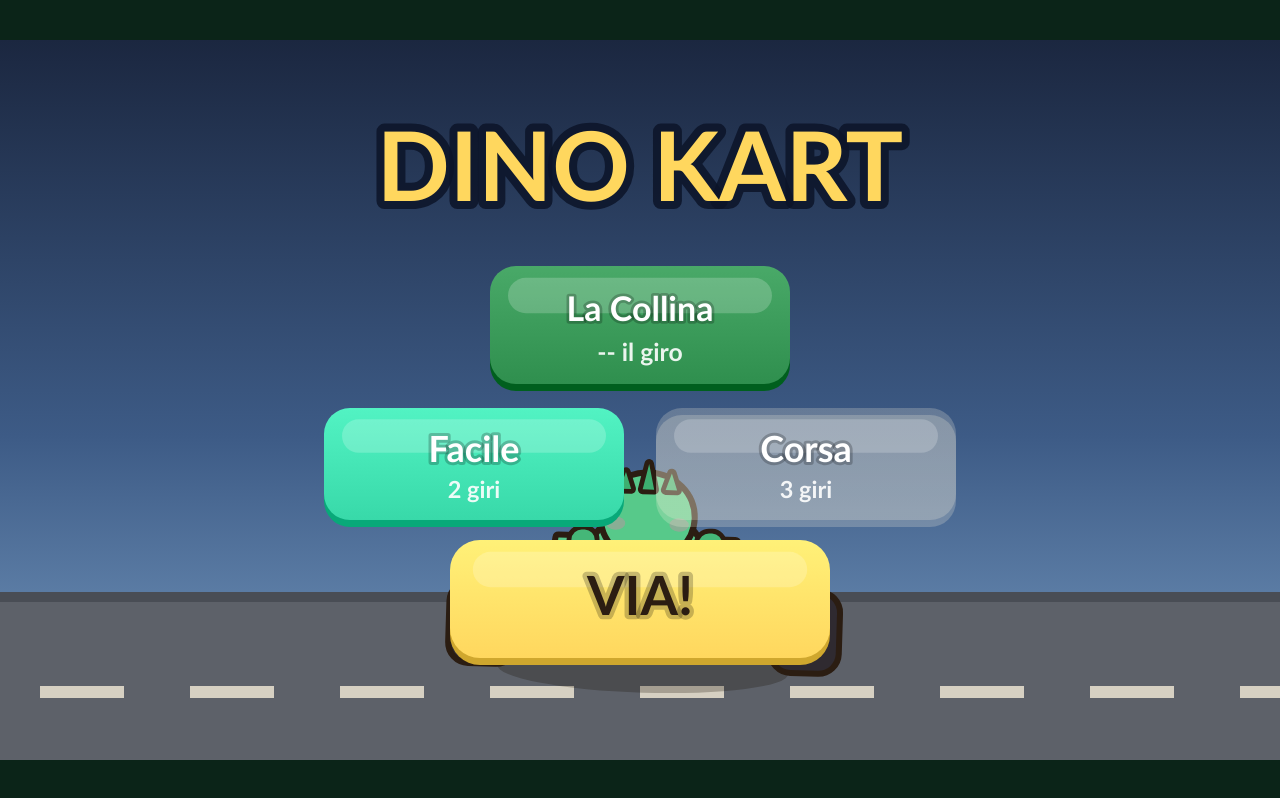
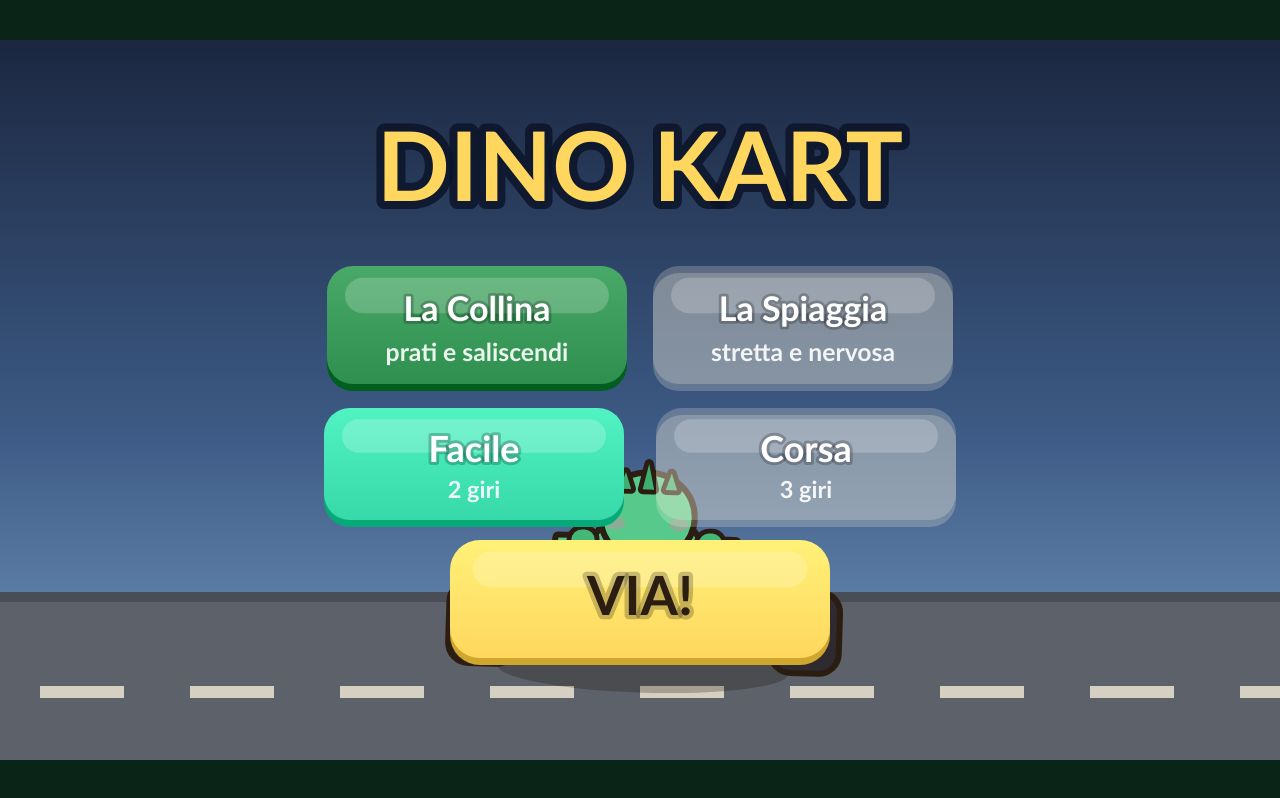
Before and after one commit to leandronesi/dino-kart, a plain HTML site: page index.html in a window 1280 px wide. Drawn offline with Linux system fonts and the light colour scheme.

Commit message:
La Spiaggia: una seconda pista, non la prima ridipinta
La Collina sono curvoni aperti su cui ti appoggi, prati, saliscendi. La
Spiaggia e' stretta e nervosa: piu curve, meno strada in mezzo, tre esse di
fila e una sinistra lunghissima lungo il molo. Cielo arancione, fuoripista di
sabbia, cordoli azzurri, palme al posto dei pini. Giro sui 17 secondi contro i
19 della Collina.

La palette e il tipo di albero adesso stanno nella definizione della pista, non
in una costante globale, cosi la terza pista non richiede di toccare niente
altro che la lista.

La Spiaggia e' passata dalla stessa simulazione della Collina prima di essere
committata, e il collaudo ora la ripete su OGNI pista invece che solo sulla
prima: chi non tocca mai lo schermo deve arrivare ultimo dappertutto.

  La Collina   passivo 39% fuori -> 6o   chi sterza 0% -> 1o
  La Spiaggia  passivo 64% fuori -> 6o   chi sterza 0% -> 1o

Piu tre controlli che con una pista sola non avevano senso: due piste non
possono avere lo stesso id, non possono avere lo stesso colore dell'erba, e i
tasti del menu devono selezionarle davvero. Verificati in negativo:

  Spiaggia ridipinta uguale -> "le due piste hanno lo stesso colore"
  Spiaggia tutta dritta     -> "si vince senza mai toccare lo schermo"
  tasto pista scollegato    -> "il tasto della seconda pista non la seleziona"

Il giro migliore era gia salvato per pista; adesso compare sul tasto al posto
della descrizione appena ne hai fatto uno.

Co-Authored-By: Claude Opus 5 <noreply@anthropic.com>

```diff
--- a/index.html
+++ b/index.html
@@ -1181,16 +1181,20 @@ html, body {
       /* Track picker. One track today, and the row is built from the list so the
          second one needs no new layout. */
       var tracks = G.kartTracks ? G.kartTracks() : [{ name: 'La Collina' }];
+      if (g.track >= tracks.length) g.track = 0;
       var tw = 300, tg = 26;
       var tx0 = (W - (tracks.length * tw + (tracks.length - 1) * tg)) / 2;
       for (i = 0; i < tracks.length; i++) {
         (function (idx) {
+          var t = tracks[idx];
           var bx = tx0 + idx * (tw + tg), on = g.track === idx;
           G.ui.button({
             id: 'trk' + idx, x: bx, y: 226, w: tw, h: 118, r: 26,
             color: on ? C.leaf : 'rgba(255,246,224,.22)',
-            label: tracks[idx].name, fontSize: 34,
-            sub: fmt(g.best[tracks[idx].id]) + ' il giro',
+            label: t.name, fontSize: 34,
+            /* The best lap once you have one, the track's character until then:
+               a row of "--" tells a child nothing about which one to pick. */
+            sub: g.best[t.id] ? fmt(g.best[t.id]) + ' il giro' : (t.sub || ''),
             onTap: function () { g.track = idx; G.saveNow(); G.sfx('pop'); }
           });
         })(i);
@@ -1266,12 +1270,9 @@ html, body {
   var CAM_BACK = 800;            // how far behind the kart the camera sits
   var KART_W = 313;              // a kart, in world units — see drawRivals
 
-  var COL = {
-    grassLight: '#4f9e3f', grassDark: '#458c37',
-    roadLight: '#6b6f76', roadDark: '#63676e',
-    rumbleLight: '#e8536b', rumbleDark: '#fff6e0',
-    laneMark: '#fff6e0'
-  };
+  /* Palette of whatever track is loaded. Swapped wholesale in buildTrack, so
+     nothing downstream has to know which track it is drawing. */
+  var COL = {};
 
   /* --------------------------------------------------------------- track */
   /* A track is built from a handful of instructions; the segment list is
@@ -1280,7 +1281,15 @@ html, body {
     {
       id: 'collina',
       name: 'La Collina',
+      sub: 'prati e saliscendi',
       sky: ['#7fc6e8', '#cfeafc'],
+      prop: 'albero',
+      col: {
+        grassLight: '#4f9e3f', grassDark: '#458c37',
+        roadLight: '#6b6f76', roadDark: '#63676e',
+        rumbleLight: '#e8536b', rumbleDark: '#fff6e0',
+        laneMark: '#fff6e0'
+      },
       /* A LAP IS TWENTY SECONDS. The first version of this plan came to 580
          segments, which at full speed is a lap every ten — so an easy race was
          over in nineteen seconds, before a child had finished working out which
@@ -1317,6 +1326,47 @@ html, body {
         ['ultima curva dx', 90, 3.0, 0],
         ['rettilineo finale', 100, 0, 0]
       ]
+    },
+
+    /* THE SECOND TRACK, and its job is to be a different drive, not the same
+       drive repainted. La Collina is long open bends you lean on; La Spiaggia is
+       shorter, tighter and busier — more corners per minute, less road between
+       them, and a sting in the tail. It went through the same simulation as the
+       first: a driver who never touches the screen has to finish last here too,
+       and the sharpest bend has to stay inside full lock. Different feel, same
+       two rules. */
+    {
+      id: 'spiaggia',
+      name: 'La Spiaggia',
+      sub: 'stretta e nervosa',
+      sky: ['#ffb066', '#ffe6b8'],
+      prop: 'palma',
+      col: {
+        grassLight: '#e8cf94', grassDark: '#dcc084',
+        roadLight: '#7a7f88', roadDark: '#70757e',
+        rumbleLight: '#3aa7d6', rumbleDark: '#fff6e0',
+        laneMark: '#fff6e0'
+      },
+      plan: [
+        ['rettilineo di partenza', 70, 0, 0],
+        ['curva sx sul mare', 110, -2.8, 0],
+        ['contro-curva dx', 100, 2.8, 0],
+        ['dritto corto', 35, 0, 0],
+        ['salitella', 30, 0, 18],
+        ['curvone dx sulle dune', 130, 2.4, 0],
+        ['discesa', 30, 0, -18],
+        ['esse sx', 55, -3.0, 0],
+        ['esse dx', 55, 3.0, 0],
+        ['esse sx di nuovo', 55, -3.0, 0],
+        ['dritto', 45, 0, 0],
+        ['curvone sx lungo il molo', 140, -2.6, 0],
+        ['dossetto', 26, 0, 20],
+        ['contro-dossetto', 26, 0, -20],
+        ['curva dx stretta', 85, 3.0, 0],
+        ['respiro', 40, 0, 0],
+        ['ultima sx', 100, -2.9, 0],
+        ['rettilineo del traguardo', 80, 0, 0]
+      ]
     }
   ];
 
@@ -1327,6 +1377,7 @@ html, body {
 
   function buildTrack(t) {
     segs.length = 0;
+    COL = t.col;
     var i, j, p, n;
     for (i = 0; i < t.plan.length; i++) {
       p = t.plan[i];
@@ -1423,7 +1474,7 @@ html, body {
      12000 units a second and one that scrolls at 4000 look nearly identical.
      Placed once per track, at a fixed side offset. */
   var props = [];
-  function buildProps() {
+  function buildProps(t) {
     props.length = 0;
     var i, n = Math.floor(segs.length / 4);
     for (i = 0; i < n; i++) {
@@ -1433,7 +1484,7 @@ html, body {
       props.push({
         seg: si,
         x: side * (1.35 + ((i * 37) % 11) / 11 * 1.5),
-        kind: (i % 5 === 0) ? 'cartello' : 'albero',
+        kind: (i % 5 === 0) ? 'cartello' : (t.prop || 'albero'),
         h: 900 + ((i * 53) % 7) * 130
       });
     }
@@ -1622,7 +1673,7 @@ html, body {
       S.rivalScale = d.rivalScale;
 
       buildTrack(TRACKS[S.track]);
-      buildProps();
+      buildProps(TRACKS[S.track]);
       buildBoxes();
       buildRivals();
       S.z = 0; S.x = 0; S.spd = 0; S.steer = 0; S.off = 0;
@@ -1884,6 +1935,22 @@ html, body {
           c.lineTo(x + w * 0.5, sh.y - h * 0.30);
           c.lineTo(x - w * 0.5, sh.y - h * 0.30);
           c.closePath(); c.fill();
+        } else if (p.kind === 'palma') {
+          /* A bare trunk with a crown of fronds. Drawn with the same two
+             primitives as the pine, so the beach costs nothing extra. */
+          c.fillStyle = '#8a6a3a';
+          c.fillRect(x - w * 0.055, sh.y - h * 0.78, w * 0.11, h * 0.78);
+          c.fillStyle = '#2f8f57';
+          for (var f = 0; f < 5; f++) {
+            var ang = -2.6 + f * 0.78;
+            c.beginPath();
+            c.moveTo(x, sh.y - h * 0.80);
+            c.lineTo(x + Math.cos(ang) * w * 0.62, sh.y - h * 0.80 + Math.sin(ang) * h * 0.24);
+            c.lineTo(x + Math.cos(ang) * w * 0.50, sh.y - h * 0.66 + Math.sin(ang) * h * 0.24);
+            c.closePath(); c.fill();
+          }
+          c.fillStyle = '#c98a3a';
+          c.beginPath(); c.arc(x, sh.y - h * 0.76, Math.max(1, w * 0.07), 0, 6.2832); c.fill();
         } else {
           c.fillStyle = '#7a4a26';
           c.fillRect(x - w * 0.05, sh.y - h * 0.5, w * 0.10, h * 0.5);
--- a/sw.js
+++ b/sw.js
@@ -13,7 +13,7 @@
    not answered in NAV_TIMEOUT we serve the cached game and let the download
    finish in the background, so the next launch is fresh. A child must never sit
    in front of a white screen because the router is having a bad day. */
-var CACHE = 'dino-kart-03e44fa0e0';
+var CACHE = 'dino-kart-1c29c08df7';
 var NAV_TIMEOUT = 2500;
 var SHELL = [
   './',
```
Also changed, not shown: src/05-menu.js (+6 -2 lines), src/10-pista.js (+72 -9 lines), test/smoke.js (+42 -7 lines), 1 other file.
